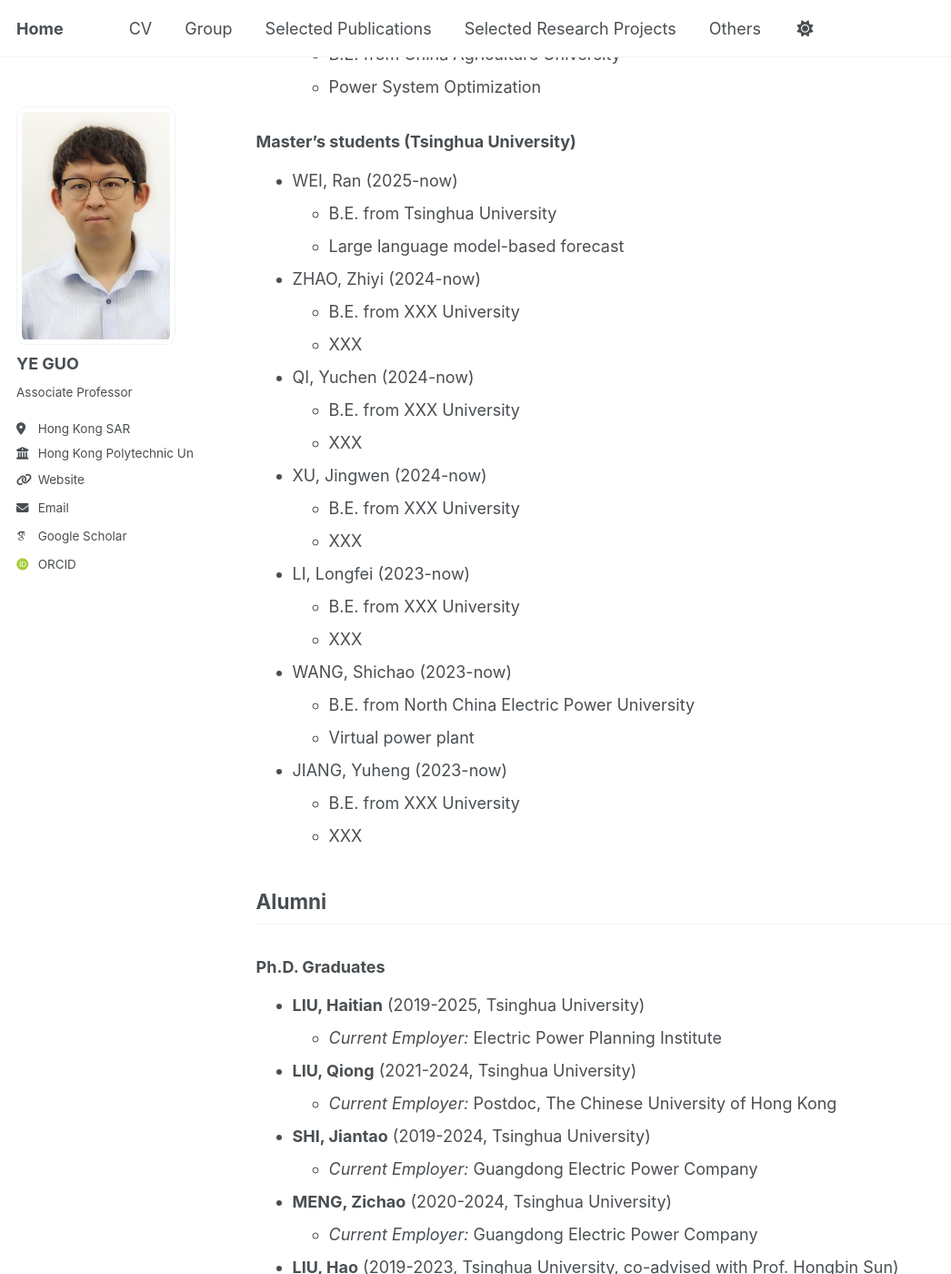
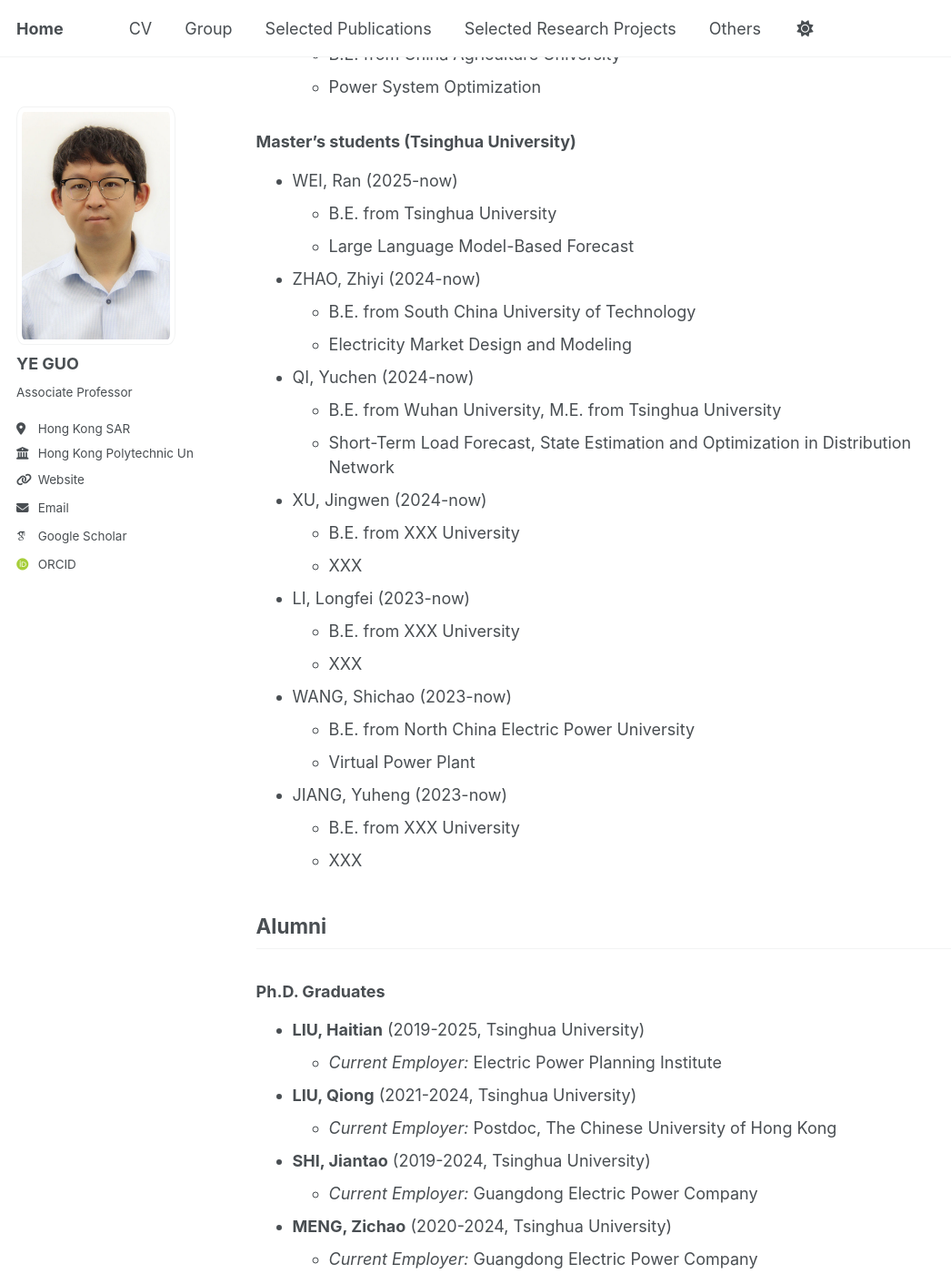
Before and after one commit to ye-guo/ye-guo.github.io, a Jekyll site: the page built from _pages/group.md, in a window 1280 px wide and 1400 px high, scrolled down 939 px. Shown: the whole window at 91% size, without its empty margins (0-1046 px from the left). Built offline with Jekyll 4.4.1, drawn with Linux system fonts in a browser that asks for light colours; some web fonts are replaced; a script that is not in the unit is left out.

Commit message:
Update group.md

```diff
--- a/_pages/group.md
+++ b/_pages/group.md
@@ -37,13 +37,13 @@ redirect_from:
 
 - WEI, Ran (2025-now)
   - B.E. from Tsinghua University
-  - Large language model-based forecast
+  - Large Language Model-Based Forecast
 - ZHAO, Zhiyi (2024-now)
-  - B.E. from XXX University
-  - XXX
+  - B.E. from South China University of Technology
+  - Electricity Market Design and Modeling
 - QI, Yuchen (2024-now)
-  - B.E. from XXX University
-  - XXX
+  - B.E. from Wuhan University, M.E. from Tsinghua University
+  - Short-Term Load Forecast, State Estimation and Optimization in Distribution Network
 - XU, Jingwen (2024-now)
   - B.E. from XXX University
   - XXX
@@ -52,7 +52,7 @@ redirect_from:
   - XXX
 - WANG, Shichao (2023-now)
   - B.E. from North China Electric Power University
-  - Virtual power plant
+  - Virtual Power Plant
 - JIANG, Yuheng (2023-now)
   - B.E. from XXX University
   - XXX
```
